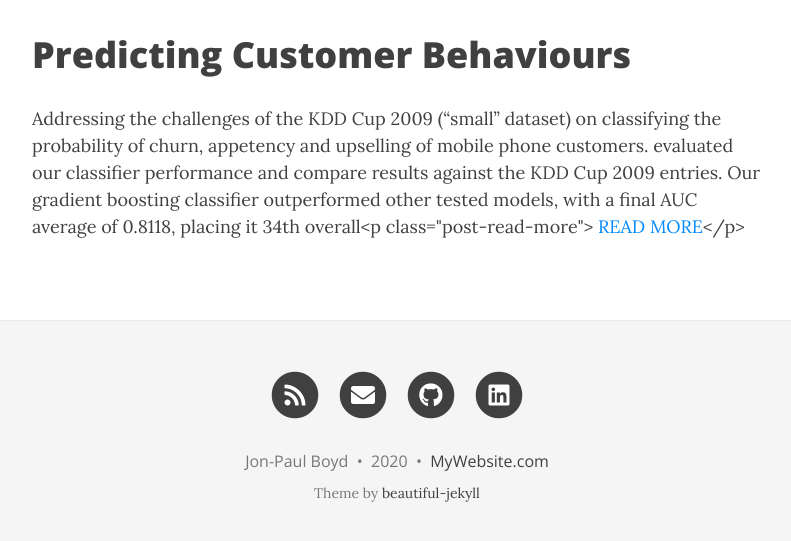
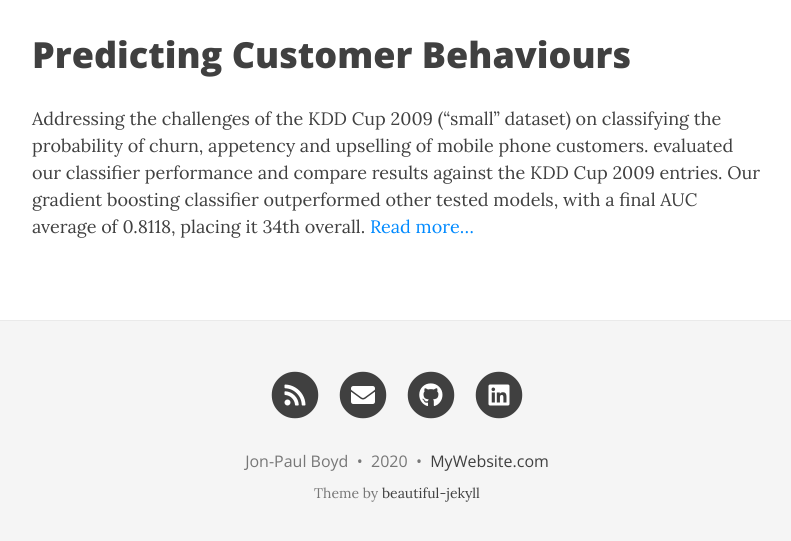
Before and after one commit to corticalstack/corticalstack.github.io, a Jekyll site: the page built from aci.md, in a window 1280 px wide and 1217 px high. Shown: the part 663-1204 px from the top of the window, without its empty margins (243-1034 px from the left). Built offline with Jekyll 4.4.1, drawn with Linux system fonts in a browser that asks for light colours; nearby versions of some CDN libraries.

Commit message:
Initial wip

```diff
--- a/aci.md
+++ b/aci.md
@@ -8,4 +8,4 @@ tags: [machine learning, ml, ai, classifiers, random forest, neural networks, de
 Addressing the challenges of the KDD Cup 2009 (“small” dataset) on classifying the probability of churn, appetency and
 upselling of mobile phone customers.  evaluated our classifier performance and compare results against the KDD Cup 2009
 entries. Our gradient boosting classifier outperformed other tested models, with a final AUC average of 0.8118, placing
-it 34th overall<p class="post-read-more"> [READ MORE](/docs/aci/Predicting%20Customer%20Behaviour%20With%20A%20Variety%20Of%20Classifiers.pdf)</p>
+it 34th overall. [Read more...](/docs/aci/Predicting%20Customer%20Behaviour%20With%20A%20Variety%20Of%20Classifiers.pdf)
```
